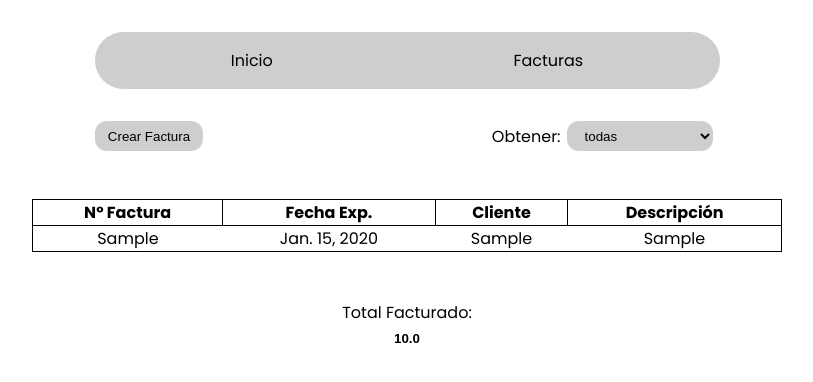
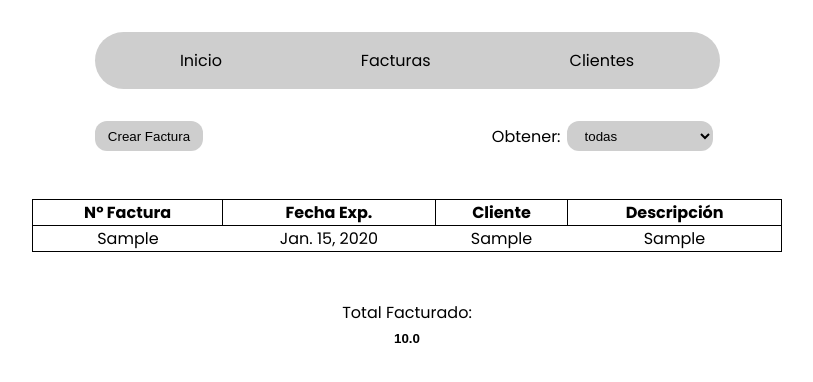
Before and after one commit to mlevitorresv/FacturacionSW, a Django app: page /facturas in a window 1280 px wide. Shown: the top 382 px of the page, without its empty margins (233-1046 px from the left). Run offline with Django 5.2, Linux system fonts and the light colour scheme; tables that the repository leaves empty hold one stand-in row (values such as "Sample post"); some web fonts are replaced.

Commit message:
Opción de cliente añadida al menú

```diff
--- a/FacturacionSW/CoronaCastilla/templates/base.html
+++ b/FacturacionSW/CoronaCastilla/templates/base.html
@@ -15,6 +15,7 @@
         <ul class="header__list">
             <li class="header__list__item" onclick="window.location.href= `{% url 'index' %}`">Inicio</li>
             <li class="header__list__item" onclick="window.location.href= `{% url 'facturas' %}`">Facturas</li>
+            <li class="header__list__item" onclick="window.location.href= `{% url 'clientes' %}`">Clientes</li>
         </ul>
     </header>
 
```
